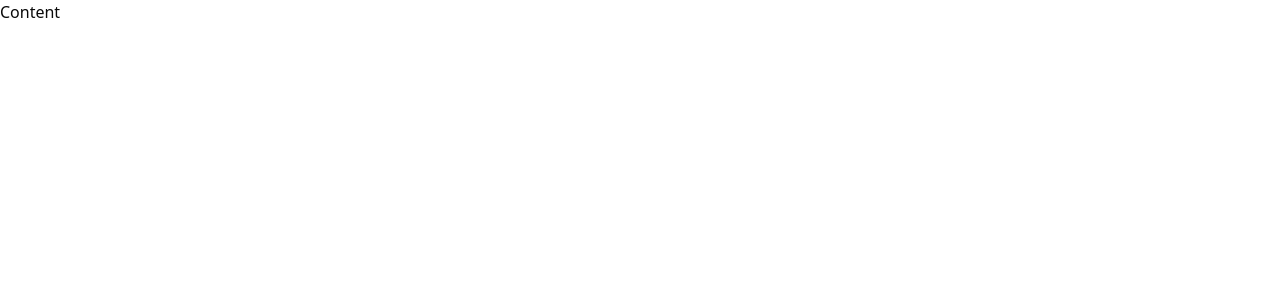
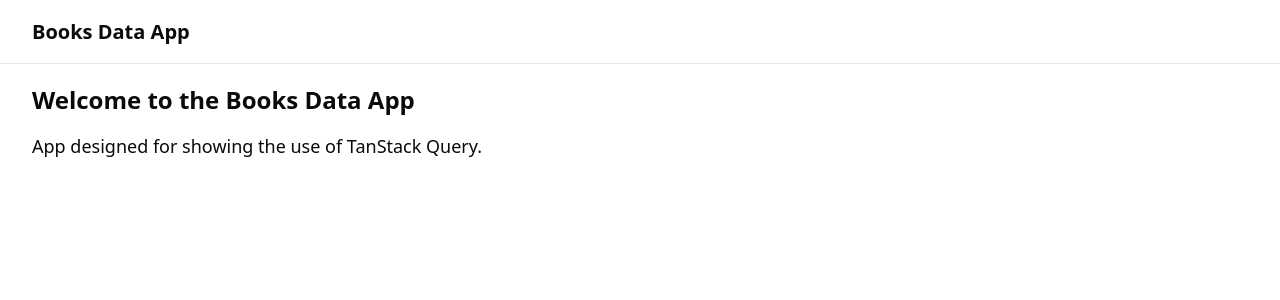
Before and after one commit to jorgeramos2068/talent-land-2025-data-app, a Next.js app: page / in a window 1280 px wide. Shown: the top 300 px of the page. Built offline with nearby package versions, Linux system fonts and the light colour scheme.

Commit message:
feat: create initial layout for the app

```diff
--- /dev/null
+++ b/src/app/_components/home-content.tsx
@@ -0,0 +1,12 @@
+'use client';
+
+import * as React from 'react';
+
+export const HomeContent: React.FC = () => {
+  return (
+    <div className="w-full">
+      <h1 className="font-bold text-2xl">Welcome to the Books Data App</h1>
+      <p className="mt-4 text-lg">App designed for showing the use of TanStack Query.</p>
+    </div>
+  );
+};
--- a/src/app/layout.tsx
+++ b/src/app/layout.tsx
@@ -1,5 +1,7 @@
 import type { Metadata } from 'next';
 import { Geist, Geist_Mono } from 'next/font/google';
+
+import { Header } from '@/components/layout';
 import './globals.css';
 
 const geistSans = Geist({
@@ -25,7 +27,10 @@ export default function RootLayout({
   return (
     <html lang="en">
       <body className={`${geistSans.variable} ${geistMono.variable} antialiased`}>
-        <div className="text-base">{children}</div>
+        <div className="flex flex-col text-base w-full">
+          <Header />
+          {children}
+        </div>
       </body>
     </html>
   );
--- a/src/app/page.tsx
+++ b/src/app/page.tsx
@@ -1,3 +1,11 @@
+import { HomeContent } from './_components/home-content';
+
 export default function Home() {
-  return <div className="w-full">Content</div>;
+  return (
+    <div className="flex flex-1 flex-row flex-wrap">
+      <main className="flex-1 h-[calc(100vh-4em)] px-8 py-5 w-full">
+        <HomeContent />
+      </main>
+    </div>
+  );
 }
--- /dev/null
+++ b/src/components/layout/header.tsx
@@ -0,0 +1,20 @@
+'use client';
+
+import * as React from 'react';
+import Link from 'next/link';
+
+export const Header: React.FC = () => {
+  return (
+    <div className="sticky top-0 w-full">
+      <div className="bg-white border-b flex h-[4em] items-center justify-between px-8 top-0 w-full z-50">
+        <div className="flex gap-4 items-center">
+          <h1>
+            <Link className="font-bold text-xl" href="/">
+              Books Data App
+            </Link>
+          </h1>
+        </div>
+      </div>
+    </div>
+  );
+};
--- /dev/null
+++ b/src/components/layout/index.ts
@@ -0,0 +1 @@
+export * from './header';
```
